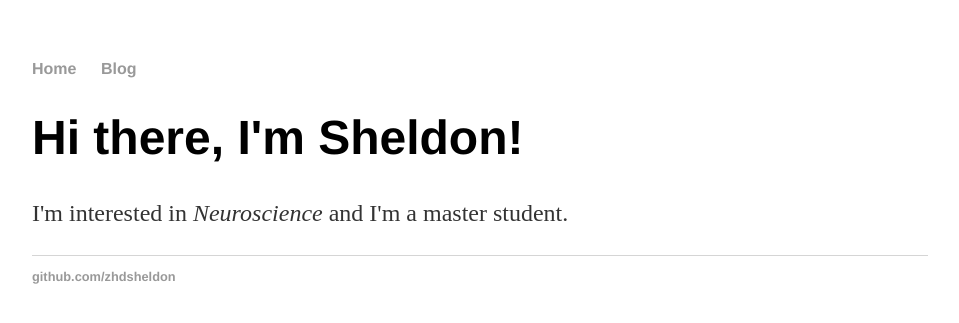
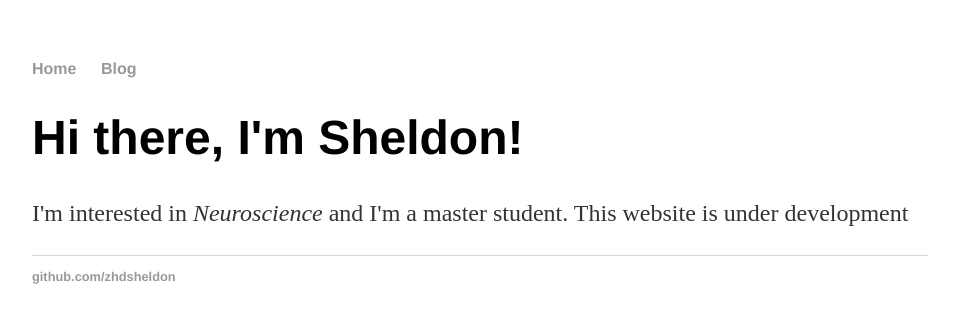
Before and after one commit to zhdsheldon/NTS.github.io, a Jekyll site: the page built from index.html, in a window 1280 px wide. Shown: the top 323 px of the page, without its empty margins (160-1119 px from the left). Built offline with Jekyll 4.4.1, drawn with Linux system fonts in a browser that asks for light colours.

Commit message:
Update index.html

```diff
--- a/index.html
+++ b/index.html
@@ -4,5 +4,5 @@ title: Neuroscience is fun
 ---
 <div class="blurb">
 	<h1>Hi there, I'm Sheldon!</h1>
-	<p>I'm interested in<em> Neuroscience </em> and I'm a master student. </p>
+	<p>I'm interested in<em> Neuroscience </em> and I'm a master student. This website is under development </p>
 </div><!-- /.blurb -->
```
